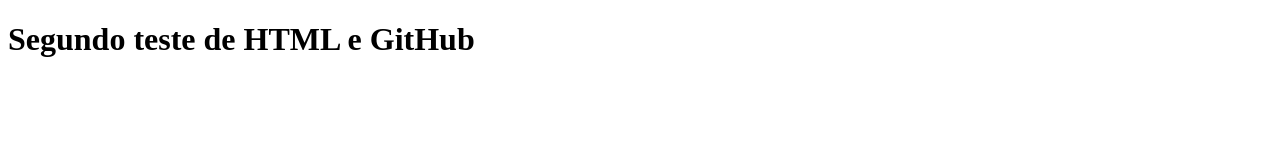
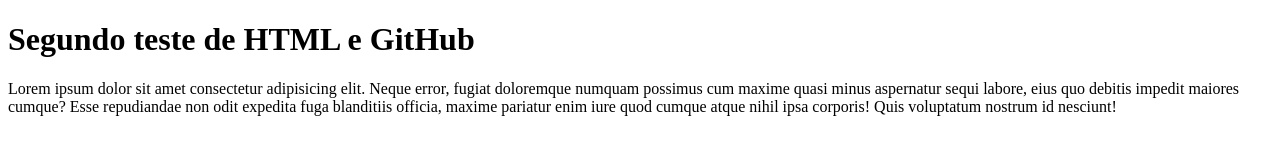
Before and after one commit to Almeidagiovanni/cria-o-do-arquivo-html-2, a plain HTML site: page index.html in a window 1280 px wide. Drawn offline with Linux system fonts and the light colour scheme.

Commit message:
criação do arquivo HTML 2

```diff
--- a/index.html
+++ b/index.html
@@ -8,5 +8,6 @@
 </head>
 <body>
     <h1>Segundo teste de HTML e GitHub </h1>
+    Lorem ipsum dolor sit amet consectetur adipisicing elit. Neque error, fugiat doloremque numquam possimus cum maxime quasi minus aspernatur sequi labore, eius quo debitis impedit maiores cumque? Esse repudiandae non odit expedita fuga blanditiis officia, maxime pariatur enim iure quod cumque atque nihil ipsa corporis! Quis voluptatum nostrum id nesciunt!
 </body>
 </html>
```
